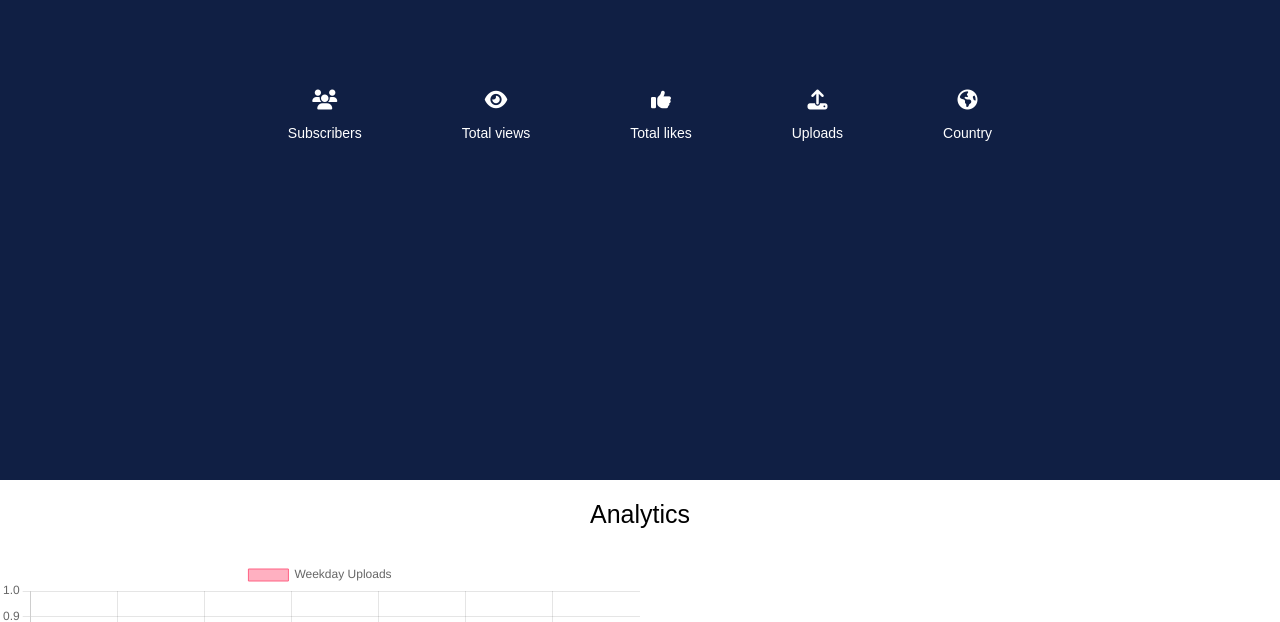
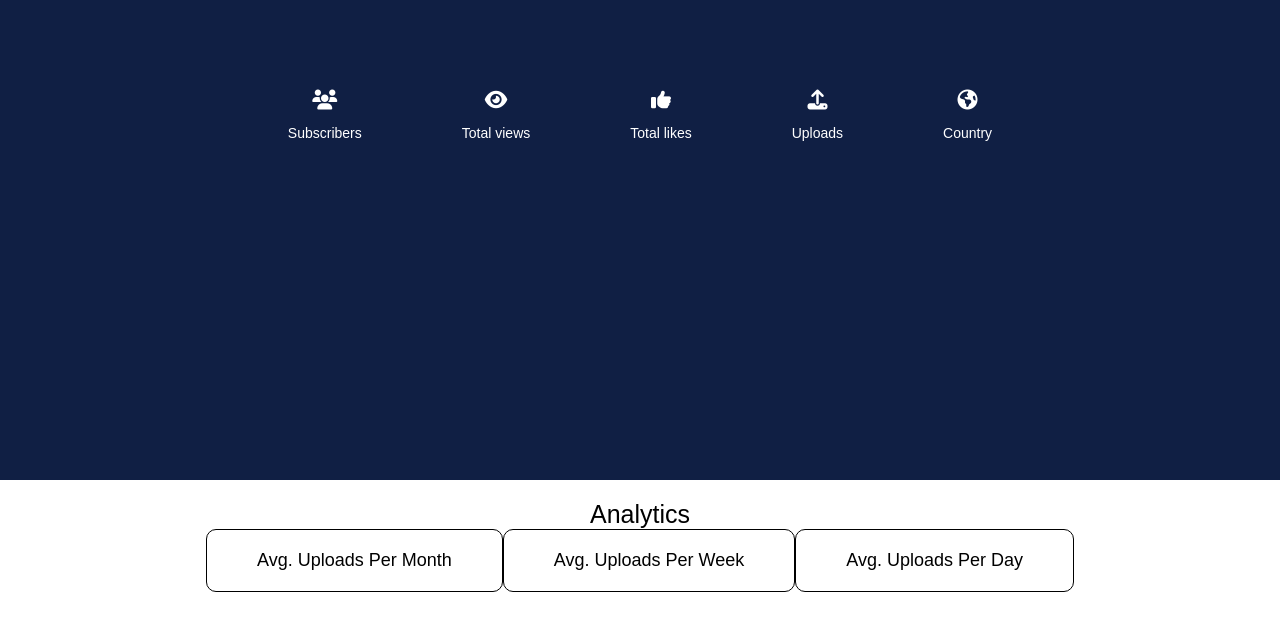
Before and after one commit to gabrieltsferreira/YTChannelDataExtractor, a Flask app: template templates/results.html in a window 1280 px wide. Shown: the top 622 px of the page. Run offline with Flask 3, Linux system fonts and the light colour scheme; the template is opened without the code that fills it, so the values that code supplies are empty; a map, chart or similar area stays blank; some libraries are stand-ins or nearby versions.

Commit message:
Added uploads info

```diff
--- a/static/css/results.css
+++ b/static/css/results.css
@@ -103,3 +103,33 @@ body{
     display: flex;
     justify-content: center;
 }
+
+.uploads-info-row{
+    display: flex;
+    justify-content: center;
+}
+
+.uploads-info-item{
+    align-items: center;
+    justify-content: center;
+    padding: 20px 50px;
+    border:1px solid black;
+    border-radius: 10px;
+    padding: 20px 50px;
+}
+
+.uploads-info-title{
+    font-size: 18px;
+    font-family: Arial, Helvetica, sans-serif;
+    color: black;
+    display: flex;
+    justify-content: center;
+}
+
+.uploads-info-content{
+    font-size: 18px;
+    font-family: Arial, Helvetica, sans-serif;
+    color: black;
+    display: flex;
+    justify-content: center;
+}
--- a/templates/results.html
+++ b/templates/results.html
@@ -90,6 +90,32 @@
                     Analytics
                 </div>
             </div>
+            <div class="uploads-info-row">
+                <div class="uploads-info-item">
+                    <div class="uploads-info-title">
+                        Avg. Uploads Per Month
+                    </div>
+                    <div class="uploads-info-content">
+                        {{ insights.avg_uploads_per_month }}
+                    </div>
+                </div>
+                <div class="uploads-info-item">
+                    <div class="uploads-info-title">
+                        Avg. Uploads Per Week
+                    </div>
+                    <div class="uploads-info-content">
+                        {{ insights.avg_uploads_per_week }}
+                    </div>
+                </div>
+                <div class="uploads-info-item">
+                    <div class="uploads-info-title">
+                        Avg. Uploads Per Day
+                    </div>
+                    <div class="uploads-info-content">
+                        {{ insights.avg_uploads_per_day }}
+                    </div>
+                </div>
+            </div>
             <div class="charts-row">
                 <div class="charts-content" style="position: relative; height:40vh; width:100vw">
                     <canvas id="WeekdayUploads"></canvas>
@@ -168,8 +194,8 @@
                 label: 'Upload Time',
                 data: data,
                 fill: false,
-                backgroundColor: 'green',
-                borderColor: 'green'
+                backgroundColor: 'rgba(54, 162, 235, 0.5)',
+                borderColor: 'rgba(54, 162, 235, 0.5)'
             }]
         },
         options: {
```
Also changed, not shown: channel_stats.py (+3 -6 lines).
